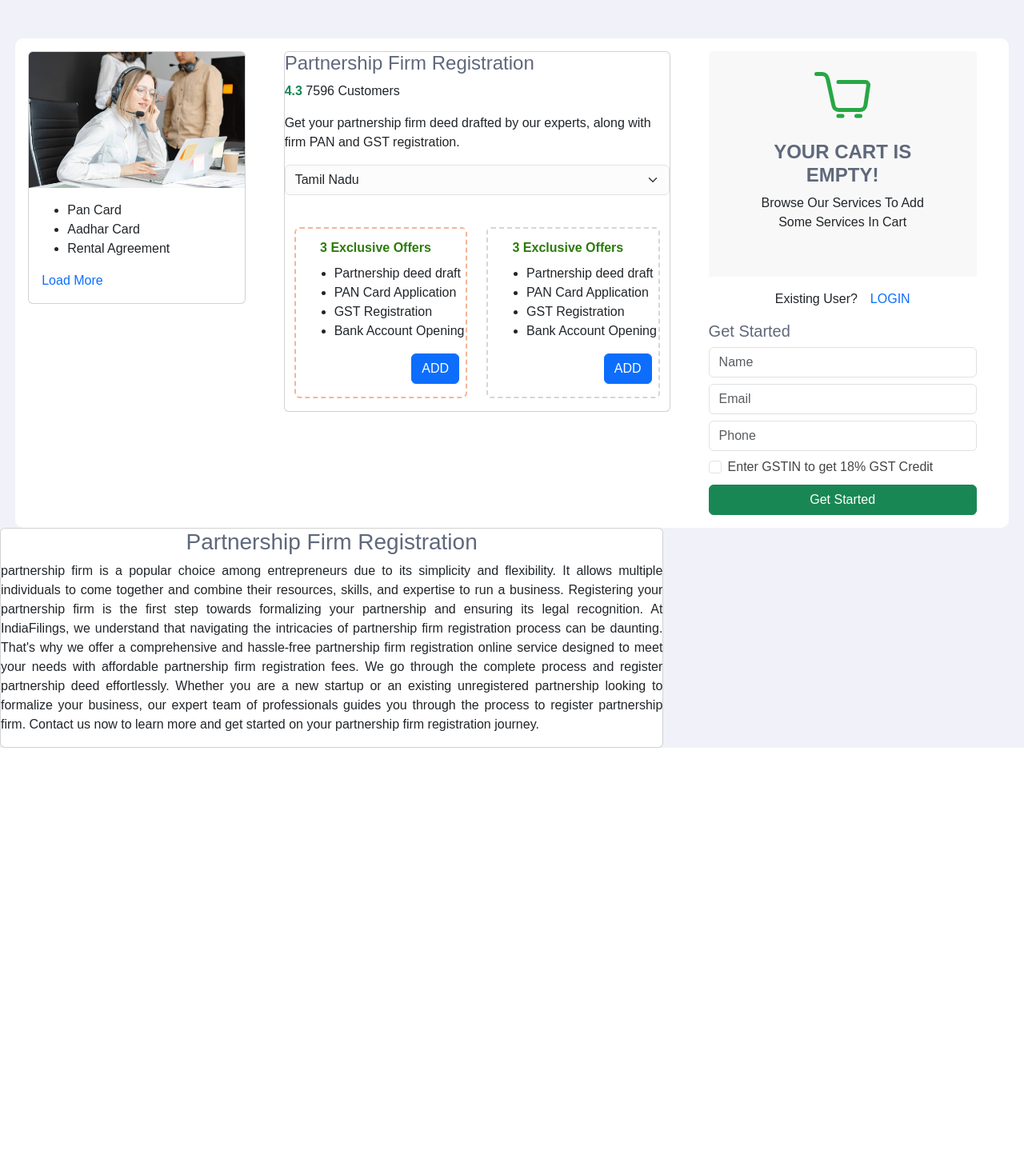
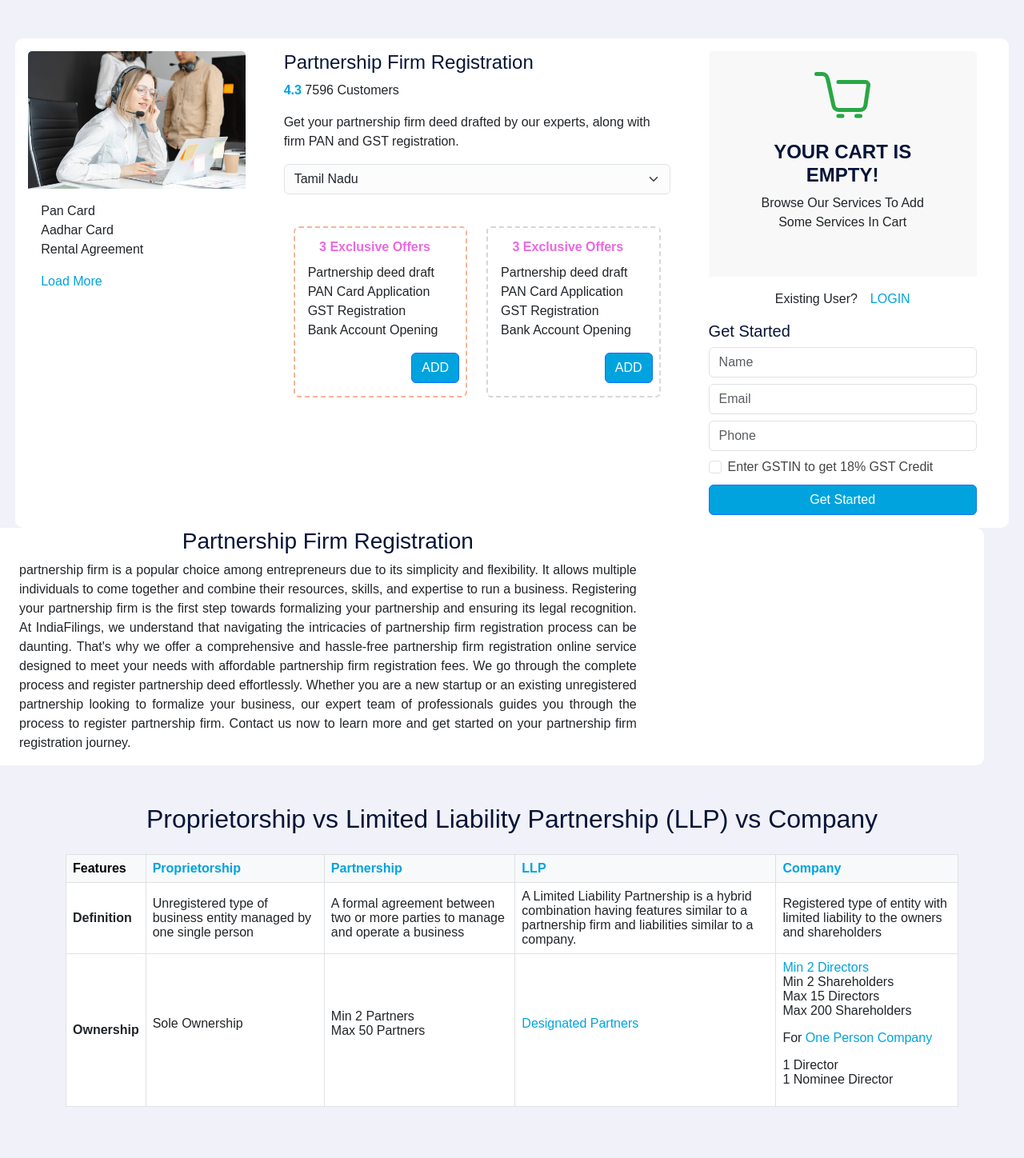
Before and after one commit to projectJVJ/ACNT, a PHP site: page /page.php in a window 1280 px wide; the page is wider, and only the part inside the window is pictured. Shown: the part 80-1528 px from the top of that part at 80% size. Before the commit the page ends 1015 px from the top of that part, so only its background shows below. Run offline with PHP 8.4, Linux system fonts and the light colour scheme.

Commit message:
Create footer and page design changes

```diff
--- a/assets/css/main.css
+++ b/assets/css/main.css
@@ -90,7 +90,7 @@
 h4,
 h5,
 h6 {
-  color: var(--heading-color);
+  color: #071437;
   font-family: var(--heading-font);
 }
 
@@ -975,7 +975,7 @@
   padding-left: 1.9rem;
   border: none;
   background-color: white;
-  color: rgb(43, 123, 11);
+  color: #e84ddbd9;
   font-weight: bold;
   padding-bottom: 8px;
   padding-top: 12px;
@@ -997,6 +997,26 @@
 .text-align-justify{
   text-align: justify;
 }
-.main-container2{
-  background-color: white;
+.btn-primary{
+  background-color: #00A3DE;
 }
+.text-primary{
+  color: #00A3DE !important;
+}
+.btn-primary:hover {
+  border-color: #00a3dede;
+  background: color-mix(in srgb, #00a3dede, transparent 15%);
+}
+select.form-select option:hover {
+  background-color: #00a3dede;
+  color: white;
+}
+ul {
+  list-style: none;
+  padding-left: 0;
+}
+ul li::before {
+  /* content: "✔️"; */
+  margin-right: 8px;
+  color: #071437;
+}
--- /dev/null
+++ b/footer.php
@@ -0,0 +1,79 @@
+<html lang="en">
+
+<head>
+    <meta charset="UTF-8">
+    <meta name="viewport" content="width=device-width, initial-scale=1">
+    <title>Partnership Firm Registration</title>
+    <link href="https://cdn.jsdelivr.net/npm/bootstrap@5.3.0/dist/css/bootstrap.min.css" rel="stylesheet">
+    <link href="assets/css/main.css" rel="stylesheet">
+
+</head>
+
+<body>
+    <div class="container my-5">
+        <h2 class="text-center mb-4">Proprietorship vs Limited Liability Partnership (LLP) vs Company</h2>
+        <div class="table-responsive">
+            <table class="table table-bordered align-middle">
+                <thead class="table-light">
+                    <tr>
+                        <th>Features</th>
+                        <th class="text-primary">Proprietorship</th>
+                        <th class="text-primary">Partnership</th>
+                        <th class="text-primary">LLP</th>
+                        <th class="text-primary">Company</th>
+                    </tr>
+                </thead>
+                <tbody>
+                    <tr>
+                        <td><strong>Definition</strong></td>
+                        <td>Unregistered type of business entity managed by one single person</td>
+                        <td>A formal agreement between two or more parties to manage and operate a business</td>
+                        <td>A Limited Liability Partnership is a hybrid combination having features similar to a
+                            partnership firm and liabilities similar to a company.</td>
+                        <td>Registered type of entity with limited liability to the owners and shareholders</td>
+                    </tr>
+                    <tr>
+                        <td><strong>Ownership</strong></td>
+                        <td>
+                            <ul>
+                                <li>Sole Ownership</li>
+                            </ul>
+                        </td>
+                        <td>
+                            <ul>
+                                <li>Min 2 Partners</li>
+                                <li>Max 50 Partners</li>
+                            </ul>
+                        </td>
+                        <td>
+                            <ul>
+                                <li><a href="#" class="text-decoration-none text-primary">Designated Partners</a></li>
+                            </ul>
+                        </td>
+                        <td>
+                            <ul>
+                                <li><a href="#" class="text-decoration-none text-primary">Min 2 Directors</a></li>
+                                <li>Min 2 Shareholders</li>
+                                <li>Max 15 Directors</li>
+                                <li>Max 200 Shareholders</li>
+                            </ul>
+                            <ul>
+                                <li>For <a href="#" class="text-decoration-none text-primary">One Person Company</a>
+                                </li>
+                            </ul>
+                            <ul>
+                                <li>1 Director</li>
+                                <li>1 Nominee Director</li>
+                            </ul>
+                        </td>
+                    </tr>
+                </tbody>
+            </table>
+        </div>
+    </div>
+
+
+    <script src="https://cdn.jsdelivr.net/npm/bootstrap@5.3.0/dist/js/bootstrap.bundle.min.js"></script>
+</body>
+
+</html>
--- a/page.php
+++ b/page.php
@@ -5,7 +5,6 @@
     <meta name="viewport" content="width=device-width, initial-scale=1">
     <title>Partnership Firm Registration</title>
     <link href="https://cdn.jsdelivr.net/npm/bootstrap@5.3.0/dist/css/bootstrap.min.css" rel="stylesheet">
-    <!-- <link href="assets/css/demo.css" rel="stylesheet"> -->
     <link href="assets/css/main.css" rel="stylesheet">
 
 </head>
@@ -18,7 +17,7 @@
             <div class="col-md-8 col1 p-0">
                 <div class="row">
                     <div class="col-md-4 first-card p-0">
-                        <div class="card">
+                        <div class="card border-0">
                             <img src="assets/img/services.jpg" class="card-img-top" alt="Partnership Registration">
                             <div class="card-body">
                                 <ul>
@@ -31,10 +30,11 @@
                         </div>
                     </div>
                     <div class="col-md-8 ps-5">
-                        <div class="card">
+                        <div class="card border-0">
                             <h4>Partnership Firm Registration</h4>
-                            <p><span class="text-success fw-bold">4.3</span> 7596 Customers</p>
-                            <p>Get your partnership firm deed drafted by our experts, along with firm PAN and GST registration.
+                            <p><span class="text-primary fw-bold">4.3</span> 7596 Customers</p>
+                            <p>Get your partnership firm deed drafted by our experts, along with firm PAN and GST
+                                registration.
                             </p>
                             <select class="form-select mb-3" style="background-color : #fcfcfc; ">
                                 <option>Tamil Nadu</option>
@@ -88,13 +88,15 @@
                 <div class="card border-0 rounded">
                     <div class="card-header p-5 pt-0  right-card-header border-0 ">
                         <svg class="icon" xmlns="http://www.w3.org/2000/svg" viewBox="0 0 32 32">
-                            <path d="M29.4 8.85A2.48 2.48 0 0 0 27.53 8H14a1 1 0 0 0 0 2h13.53a.47.47 0 0 1 .36.16.48.48 0 0 1 .11.36l-1.45 10a1.71 1.71 0 0 1-1.7 1.48H14.23a1.72 1.72 0 0 1-1.68-1.33L10 8.79l-.5-1.92A3.79 3.79 0 0 0 5.82 4H3a1 1 0 0 0 0 2h2.82a1.8 1.8 0 0 1 1.74 1.36L8 9.21l2.6 11.88A3.72 3.72 0 0 0 14.23 24h10.62a3.74 3.74 0 0 0 3.68-3.16l1.45-10a2.45 2.45 0 0 0-.58-1.99zM16 25h-2a1 1 0 0 0 0 2h2a1 1 0 0 0 0-2zM25 25h-2a1 1 0 0 0 0 2h2a1 1 0 0 0 0-2z" />
+                            <path
+                                d="M29.4 8.85A2.48 2.48 0 0 0 27.53 8H14a1 1 0 0 0 0 2h13.53a.47.47 0 0 1 .36.16.48.48 0 0 1 .11.36l-1.45 10a1.71 1.71 0 0 1-1.7 1.48H14.23a1.72 1.72 0 0 1-1.68-1.33L10 8.79l-.5-1.92A3.79 3.79 0 0 0 5.82 4H3a1 1 0 0 0 0 2h2.82a1.8 1.8 0 0 1 1.74 1.36L8 9.21l2.6 11.88A3.72 3.72 0 0 0 14.23 24h10.62a3.74 3.74 0 0 0 3.68-3.16l1.45-10a2.45 2.45 0 0 0-.58-1.99zM16 25h-2a1 1 0 0 0 0 2h2a1 1 0 0 0 0-2zM25 25h-2a1 1 0 0 0 0 2h2a1 1 0 0 0 0-2z" />
                         </svg>
                         <h4 class="mt-3 text-center "><b>YOUR CART IS EMPTY!</b></h4>
                         <p class="mb-2 text-center">Browse Our Services To Add Some Services In Cart</p>
                     </div>
                     <div class="card-body text-center">
-                        <span class=" text-2sm text-gray-700"> Existing User?<a href="#" class="text-primary ps-3">LOGIN</a></span>
+                        <span class=" text-2sm text-gray-700"> Existing User?<a href="#"
+                                class="text-primary ps-3">LOGIN</a></span>
                     </div>
 
                 </div>
@@ -106,16 +108,17 @@
                     <input class="form-check-input" type="checkbox" id="gstCheck">
                     <label class="form-check-label" for="gstCheck">Enter GSTIN to get 18% GST Credit</label>
                 </div>
-                <button class="btn btn-success w-100 mt-2">Get Started</button>
+                <button class="btn btn-primary w-100 mt-2">Get Started</button>
             </div>
         </div>
     </div>
 
-    <div class="row col-md-12">
+    <div class="row col-md-12 container-fluid main-container">
         <div class="col-md-8">
-            <div class="card" id="paragraph">
+            <div class="card border-0" id="paragraph">
                 <h3 class=" text-center">Partnership Firm Registration</h3>
-                <p class="text-align-justify">partnership firm is a popular choice among entrepreneurs due to its simplicity and flexibility. It
+                <p class="text-align-justify">partnership firm is a popular choice among entrepreneurs due to its
+                    simplicity and flexibility. It
                     allows multiple individuals to come together and combine their resources, skills, and expertise to
                     run a business. Registering your partnership firm is the first step towards formalizing your
                     partnership and ensuring its legal recognition.
@@ -132,9 +135,8 @@
             </div>
         </div>
     </div>
-    </div>
 
-
+    <?php include 'footer.php'; ?>
     <script src="https://cdn.jsdelivr.net/npm/bootstrap@5.3.0/dist/js/bootstrap.bundle.min.js"></script>
 </body>
 
```
